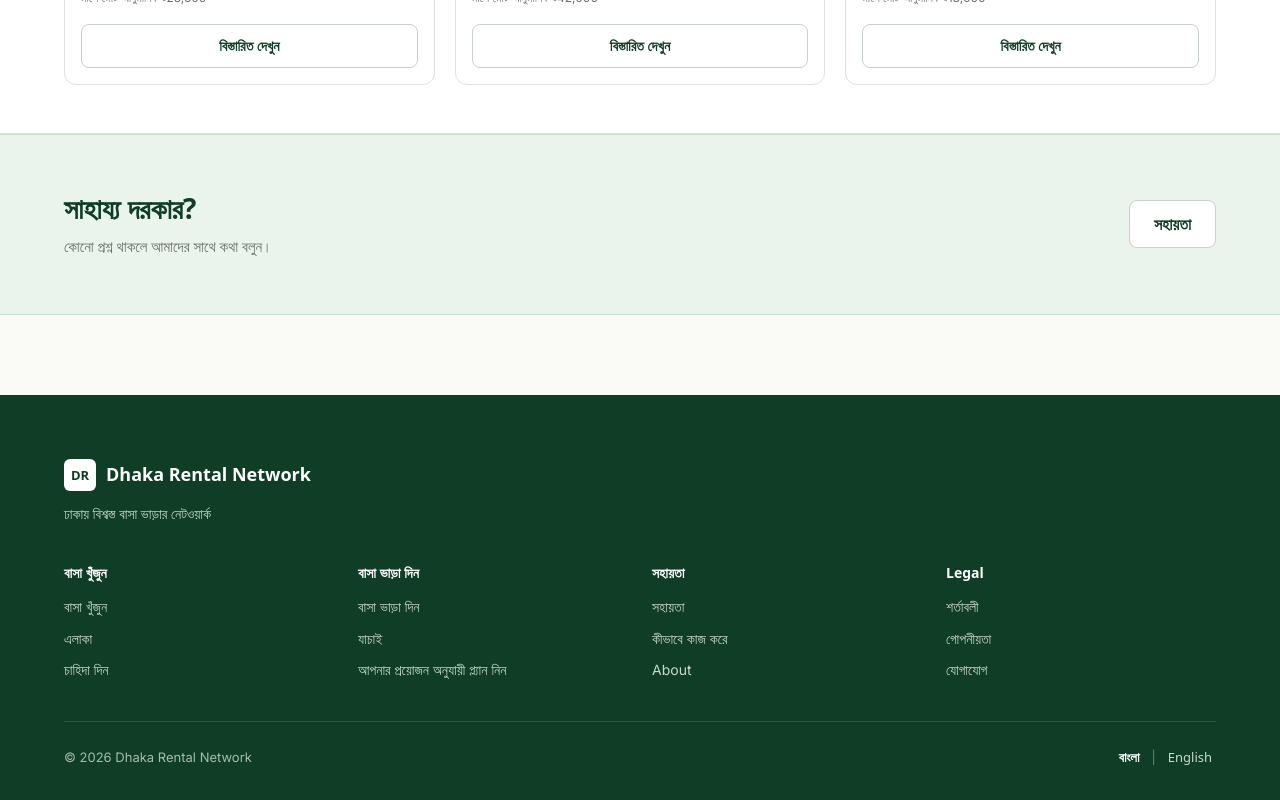
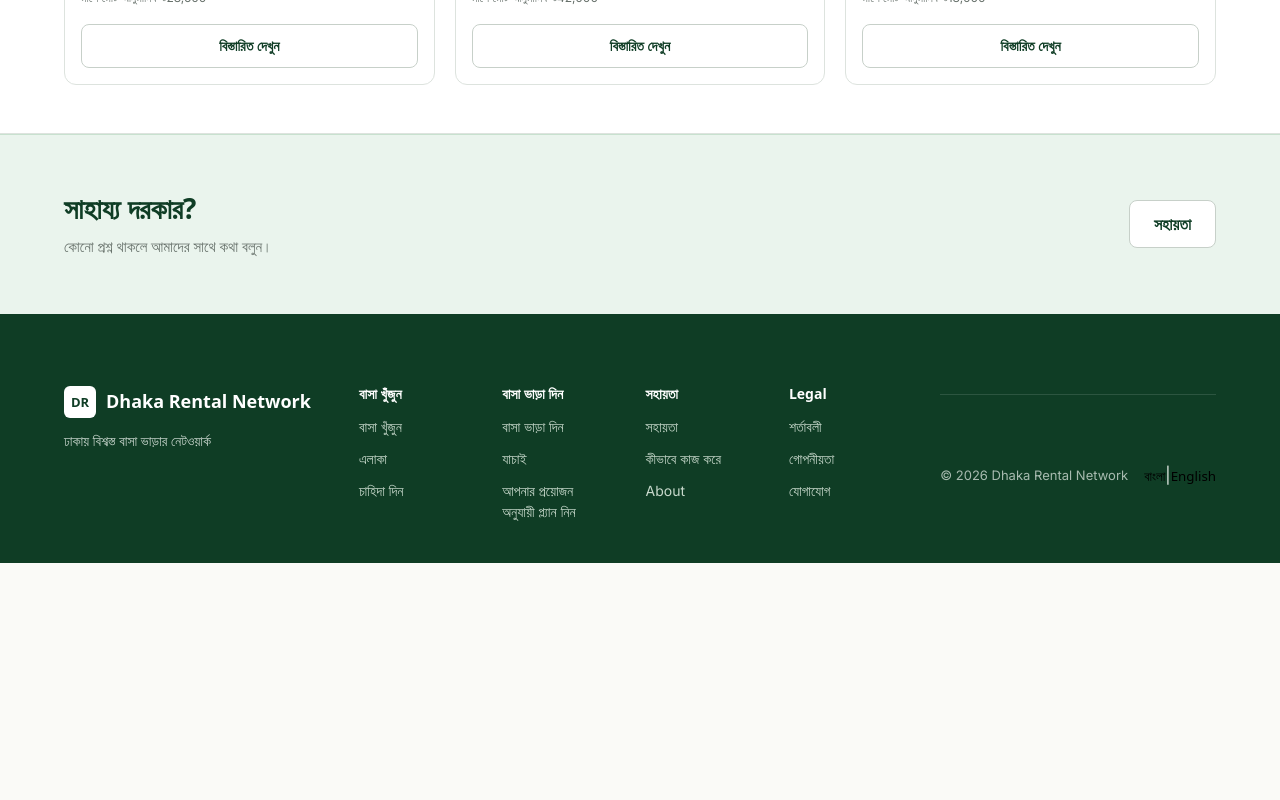
Before and after one commit to mansurbb02/bari-vara, a React (Vite) app: page / in a window 1280 px wide. Shown: the part 3594-4394 px from the top of the page. After the commit the page ends 4157 px from the top, so only its background shows below. Built offline with nearby package versions, Linux system fonts and the light colour scheme; a web font is replaced by a local one.

Commit message:
Remove gap between support CTA and footer (margin-top: 0)

```diff
--- a/src/components/Footer.css
+++ b/src/components/Footer.css
@@ -2,7 +2,7 @@
   background: var(--color-primary-dark);
   color: #E8F0EA;
   padding: 64px 0 32px;
-  margin-top: 80px;
+  margin-top: 0;
 }
 
 .footer__inner {
@@ -78,8 +78,9 @@
   display: flex;
   flex-direction: column;
   gap: 16px;
-  padding-top: 24px;
+  padding-top: 32px;
   border-top: 1px solid rgba(255, 255, 255, 0.12);
+  margin-top: 8px;
 }
 
 .footer__copy {
@@ -87,40 +88,27 @@
   opacity: 0.7;
 }
 
-.footer__lang {
-  display: flex;
-  align-items: center;
-  gap: 8px;
-  font-size: 13px;
-}
+@media (min-width: 768px) {
+  .footer {
+    padding: 72px 0 40px;
+  }
 
-.footer__lang button {
-  background: none;
-  border: none;
-  color: #C8D9CC;
-  font-family: var(--font-heading);
-  font-size: 13px;
-  cursor: pointer;
-  padding: 2px 4px;
-}
+  .footer__inner {
+    flex-direction: row;
+    justify-content: space-between;
+    gap: 48px;
+  }
 
-.footer__lang button.is-active {
-  color: white;
-  font-weight: 600;
-}
-
-.footer__lang span {
-  opacity: 0.4;
-}
-
-@media (min-width: 768px) {
   .footer__links {
     grid-template-columns: repeat(4, 1fr);
+    gap: 40px;
+    flex: 1;
+    max-width: 640px;
   }
 
   .footer__bottom {
     flex-direction: row;
+    align-items: center;
     justify-content: space-between;
-    align-items: center;
   }
 }
--- a/src/pages/Home.css
+++ b/src/pages/Home.css
@@ -205,8 +205,9 @@
   background: var(--color-soft-green);
   color: var(--color-text);
   border-top: 1px solid var(--color-soft-green-border);
-  border-bottom: 1px solid var(--color-soft-green-border);
+  border-bottom: none;
   padding: 48px 0;
+  margin-bottom: 0;
 }
 .cta-band__inner {
   display: flex;
```
